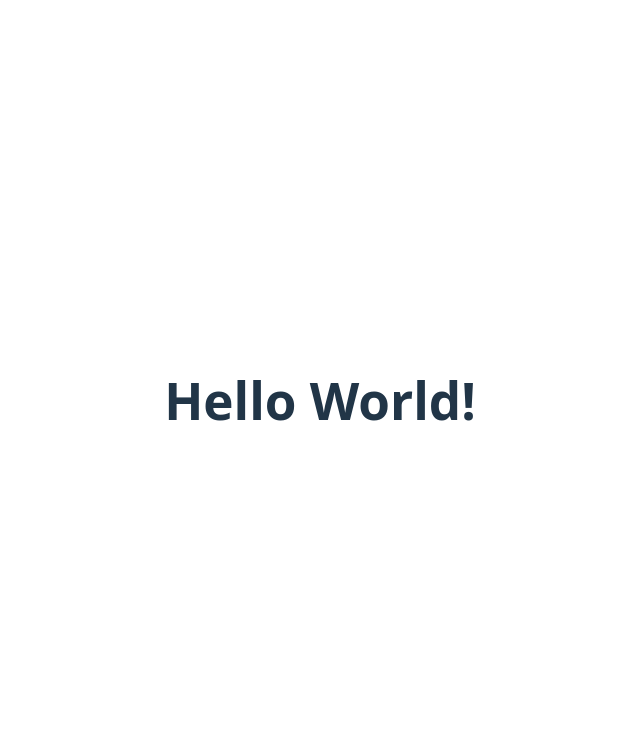
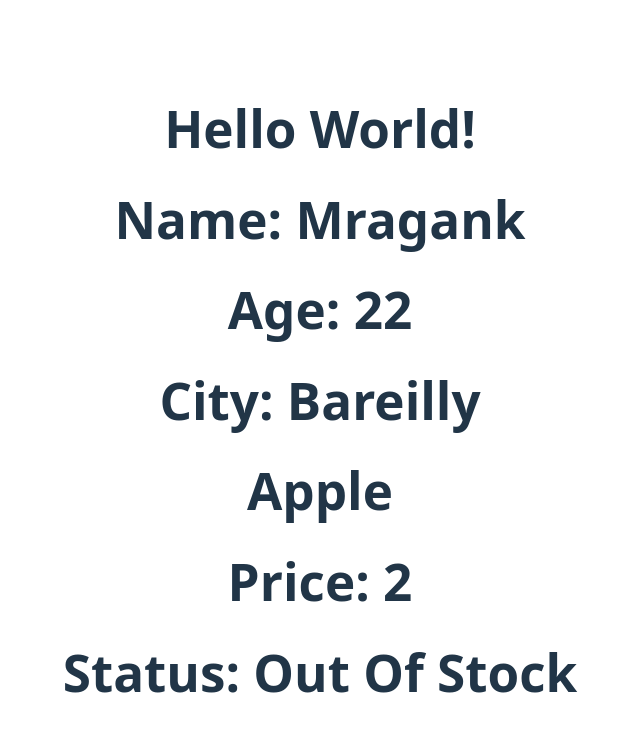
Before and after one commit to mragankjaitly/React-30-days, a React (Vite) app: page / in a window 1280 px wide. Shown: the top 732 px of the page, without its empty margins (320-960 px from the left). Built offline with nearby package versions, Linux system fonts and the light colour scheme.

Commit message:
Day 2: Added ProfileCard and ProductCard components with props & conditional rendering

```diff
--- a/src/App.jsx
+++ b/src/App.jsx
@@ -3,13 +3,22 @@ import reactLogo from './assets/react.svg'
 import viteLogo from '/vite.svg'
 import './App.css'
 
+import Greeting from './Greeting.jsx'
+
+import Name from './ProfileCard.jsx'
+
+import ProductCard from './ProductCard.jsx'
+
 function App() {
-  const [count, setCount] = useState(0)
 
   return (
     <>
       <div>
         <h1>Hello World!</h1>
+        <Name name = "Mragank" age = "22" city = "Bareilly"/>
+      </div>
+      <div>
+        <ProductCard  titel = "Apple" price = "2" status = {false}/>
       </div>
     </>
   )
--- /dev/null
+++ b/src/Greeting.jsx
@@ -0,0 +1,5 @@
+function Greeting(props){
+    return <h2>Hello, {props.name}!</h2>
+}
+
+export default Greeting;
--- /dev/null
+++ b/src/ProductCard.jsx
@@ -0,0 +1,11 @@
+function ProductCard(props){
+    return(
+        <div>
+            <h1>{props.titel}</h1>
+            <h1>Price: {props.price}</h1>
+            <h1>Status: {props.status ? "In Stock" : "Out Of Stock"}</h1>
+        </div>
+    )
+}
+
+export default ProductCard;
--- /dev/null
+++ b/src/ProfileCard.jsx
@@ -0,0 +1,11 @@
+function Name(props){
+    return (
+    <div>
+    <h1>Name: {props.name}</h1>
+     <h1>Age: {props.age}</h1>
+     <h1>City: {props.city}</h1>
+     </div>)
+}
+
+
+export default Name;
```
